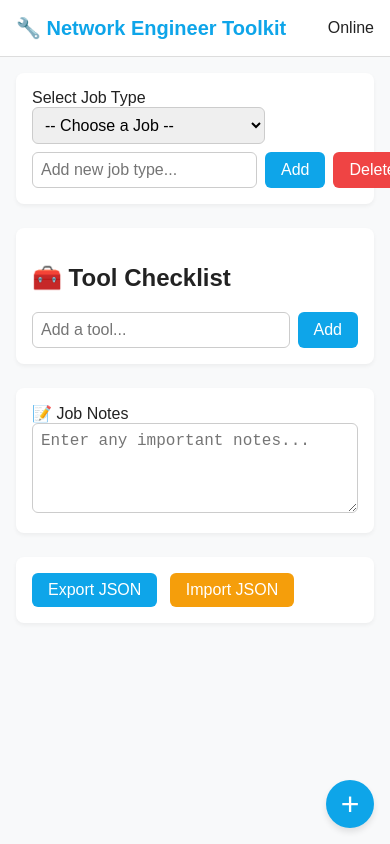
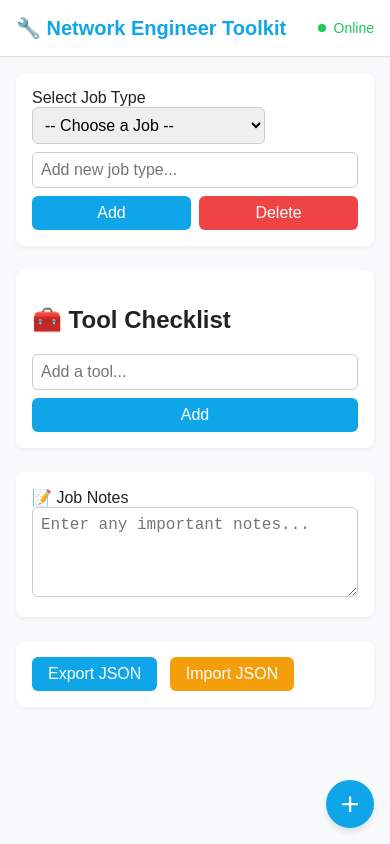
Before and after one commit to AchieverDc/Network-Engineer-Toolkit, a plain HTML site: page index.html in a window 390 px wide. Drawn offline with Linux system fonts and the light colour scheme.

Commit message:
Updated CSS for Responsiveness and Status Indicator

```diff
--- a/app.js
+++ b/app.js
@@ -249,12 +249,12 @@ window.addEventListener("offline", () => updateStatus(false));
 
 function updateStatus(online) {
   const el = document.getElementById("status");
-  el.innerHTML = online
-    ? '<span class="w-2 h-2 rounded-full bg-green-500 mr-2"></span>Online'
-    : '<span class="w-2 h-2 rounded-full bg-red-500 mr-2"></span>Offline';
-  el.className = `flex items-center text-sm font-medium ${
-    online ? "text-green-600" : "text-red-600"
-  }`;
+  el.className = "status " + (online ? "online" : "offline");
+  el.innerHTML = `
+    <span style="display:inline-block; width:0.5rem; height:0.5rem; border-radius:9999px; margin-right:0.5rem; background:${
+      online ? "#22c55e" : "#ef4444"
+    };"></span>${online ? "Online" : "Offline"}
+  `;
 }
 
 // Service Worker Registration
--- a/index.html
+++ b/index.html
@@ -12,7 +12,7 @@
   <body>
     <header class="header">
       <h1>🔧 Network Engineer Toolkit</h1>
-      <span id="status" class="status online">● Online</span>
+      <div id="status" class="status"></div>
     </header>
 
     <main class="main">
--- a/style.css
+++ b/style.css
@@ -33,6 +33,8 @@ h1 {
 
 .status {
   font-size: 0.875rem;
+  display: flex;
+  align-items: center;
 }
 
 .status.online {
@@ -62,8 +64,37 @@ h1 {
 
 .row {
   display: flex;
+  flex-wrap: wrap;
   gap: 0.5rem;
   margin-top: 0.5rem;
+}
+
+.row input,
+.row select,
+.row textarea {
+  flex: 1 1 100%;
+  min-width: 0;
+}
+
+.row button {
+  flex: 1 1 calc(50% - 0.25rem);
+  min-width: 48%;
+}
+
+@media (min-width: 640px) {
+  .row {
+    flex-wrap: nowrap;
+  }
+
+  .row input,
+  .row select {
+    flex: 2 1 auto;
+  }
+
+  .row button {
+    flex: 1 1 auto;
+    min-width: auto;
+  }
 }
 
 input,
```
